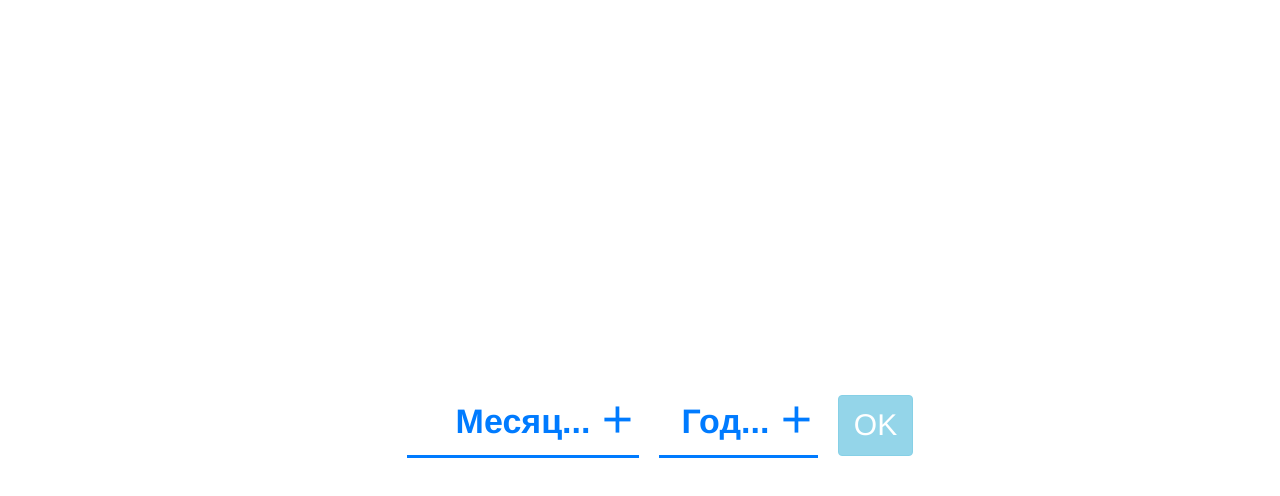
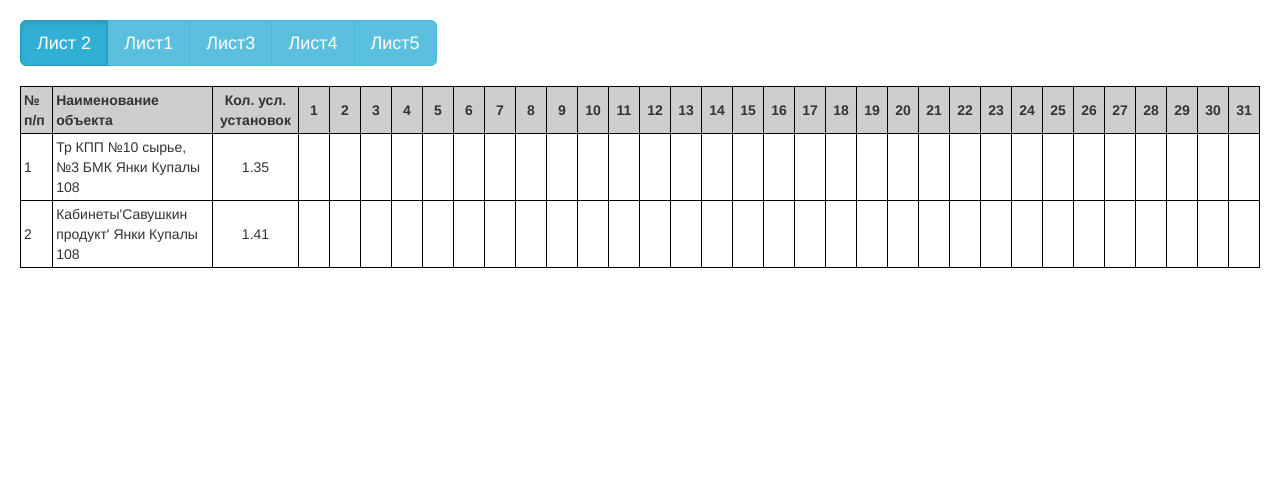
Before and after one commit to arsafab/report-table, an Angular app: page / in a window 1280 px wide. Shown: the top 496 px of the page. Built offline with nearby package versions, Linux system fonts and the light colour scheme.

Commit message:
display days

```diff
--- a/src/app/app.component.html
+++ b/src/app/app.component.html
@@ -56,5 +56,5 @@
     </button>
   </div>
 
-  <app-table [data]="activeGroup" [date]="date"></app-table>
+  <app-table [group]="activeGroup" [date]="date"></app-table>
 </main>
--- a/src/app/app.component.ts
+++ b/src/app/app.component.ts
@@ -10,13 +10,14 @@ import { temp } from './data';
   styleUrls: ['./app.component.css']
 })
 export class AppComponent {
-  public groups: IGroup[] = [];
-  public activeGroup: IGroup;
-  public date: Date;
+  // public groups: IGroup[] = [];
+  // public activeGroup: IGroup;
+  // public date: Date;
   public month: string;
   public year: string;
-  // public groups: IGroup[] = temp;
-  // public activeGroup: IGroup = this.groups[0];
+  public groups: IGroup[] = temp;
+  public activeGroup: IGroup = this.groups[0];
+  public date: Date = new Date(2018, 6);
 
   constructor(
     private excelToJson: ExcelToJsonService
@@ -44,6 +45,17 @@ export class AppComponent {
     this.year = null;
   }
 
+  private fillFields(daynumber: number): void {
+    this.groups.forEach(item => {
+      return item.objects = item.objects.map(object => {
+        return {
+          ...object,
+          fields: new Array(daynumber).fill(null)
+        };
+      });
+    });
+  }
+
   private parseWorkSheet(data: any): void {
     for (const key in data.sheets) {
       if (data.sheets[key]) {
@@ -60,5 +72,6 @@ export class AppComponent {
     }
 
     this.activeGroup = this.groups[0];
+    this.fillFields(32 - this.date.getDate());
   }
 }
--- a/src/app/components/table/table.component.css
+++ b/src/app/components/table/table.component.css
@@ -5,10 +5,28 @@ table {
 table th {
   border: 1px solid #000000;
   padding: 3px;
+  min-width: 30px;
   background: #cecece;
+}
+
+table th:nth-child(n+3),
+table td:nth-child(n+3) {
+  text-align: center;
+}
+
+table td:nth-child(n+4) {
+  padding: 0;
+}
+
+table td:nth-child(n+3) input {
+  width: 30px;
+  height: 24px;
+  border: 0;
+  padding: 0 3px;
 }
 
 table td {
   border: 1px solid #000000;
   padding: 3px;
+  min-width: 30px;
 }
--- a/src/app/components/table/table.component.html
+++ b/src/app/components/table/table.component.html
@@ -1,18 +1,20 @@
-<p>{{ date }}</p>
-
-<table *ngIf="data">
+<table *ngIf="group">
   <thead>
     <tr>
       <th>№ п/п</th>
       <th>Наименование объекта</th>
       <th>Кол. усл. установок</th>
+      <th *ngFor="let item of group.objects[0].fields; let i = index">{{ i + 1 }}</th>
     </tr>
   </thead>
   <tbody>
-    <tr *ngFor="let object of data.objects; let i = index">
+    <tr *ngFor="let object of group.objects; let i = index">
       <td>{{ i + 1 }}</td>
       <td>{{ object.name }}</td>
       <td>{{ object.rate }}</td>
+      <td *ngFor="let item of object.fields">
+        <input type="text">
+      </td>
     </tr>
   </tbody>
 </table>
--- a/src/app/components/table/table.component.ts
+++ b/src/app/components/table/table.component.ts
@@ -7,10 +7,12 @@ import { IGroup } from '../../models';
   styleUrls: ['./table.component.css']
 })
 export class TableComponent implements OnInit {
-  @Input() public data: IGroup;
+  @Input() public group: IGroup;
   @Input() public date: Date;
 
   constructor() {}
 
-  ngOnInit() {}
+  ngOnInit() {
+
+  }
 }
--- a/src/app/data.ts
+++ b/src/app/data.ts
@@ -2,51 +2,8 @@ export const temp =
 [
   {name: 'Лист 2',
   objects: [
-      {name: 'Тр КПП №10 сырье, №3 БМК Янки Купалы 108', rate: '1.35'},
-      {name: 'Кабинеты\'Савушкин продукт\' Янки Купалы 108', rate: '1.41'},
-      {name: 'Тревога поста №12 Янки Купалы 118', rate: '1.2'},
-      {name: 'Вед. пост. пост № 14 БМК Янки Купалы 108', rate: '1.20'},
-      {name: 'Пост №11 Транс.прох.№3 Савушки Янки Купалы 118', rate: '1.25'},
-      {name: 'Тр.магаз.кулинар.ОАО\'Савушкин\' Янки Купалы 108', rate: '0.6'},
-      {name: 'Тр общежития Савушкин продукт Янки Купалы 115', rate: '0.5'},
-      {name: 'Маг \'Керамика\' Янки Купалы 7', rate: '3.22'},
-      {name: 'Тревога КПП \'Межрайбаза\' Янки Купалы 110', rate: '0.8'},
-      {name: '\'Брест.межрайон.торгов.база\' Янки Купалы 110', rate: '12.9'},
-      {name: 'Склад № 1 Межрайбазы ОПС Янки Купалы 110', rate: '10.33'},
-      {name: 'Брестская таможня каб № 303 Гаврилова 45', rate: '0.99'},
-      {name: 'Касса Брестской таможни Гаврилова 45', rate: '2.17'},
-      {name: 'Комната вещ. док. Таможни Гаврилова 45', rate: '1.53'},
-      {name: 'Оружейная комната таможни Гаврилова 45', rate: '0.97'},
-      {name: 'КТС поста дежурного таможни Гаврилова 45', rate: '0.5'},
-      {name: 'Тр. п26 Брестэлектромонтаж Янки Купалы 111', rate: '1.3'},
-      {name: 'Сторожевой пост ДОСААФ Янки Купалы 109', rate: '0.95'},
-      {name: 'ОАО\'Снежинка\' КТС и УКП поста Янки Купалы 15', rate: '1.05'},
-      {name: 'склад СООО \'АвтоТрактМоторс\' Янки Купалы 112', rate: '1.44'},
-      {name: 'Офис  СООО \'Автотракмоторс\' Янки Купалы 112', rate: '2.45'},
-      {name: 'Общежитие №13 Янки Купалы 111/2', rate: '0.5'},
-      {name: 'Общежитие №11 КУП ЖРЭУ Бреста', rate: '0.5'},
-      {name: 'тр.пом.админ.Бр. ООС ДОССАФ', rate: '0.6'},
-      {name: 'Склад\'ГрандМоторс\' Янки Купалы 13/1', rate: '4.84'},
-      {name: 'Склад ООО \'Союззапчасть\' 2-я Заводская 4', rate: '3.92'},
-      {name: 'тревога КПП Брест-Оптимал Янки Купалы 17/2', rate: '0.75'},
-      {name: 'тр. салона прод.авто \'Шкода\' Янки Купалы 124/1', rate: '0.95'},
-      {name: 'Магазин ООО\'Ома\' Янки Купалы 111', rate: '3.35'},
-      {name: 'Комн.обр.товара ООО \'ОМА\' Янки Купалы 111', rate: '3.58'},
-      {name: 'ООО \'Еврозапчасть\' Янки Купалы 112', rate: '4.98'},
-      {name: 'Центр прох. пост №9 Савушкин Янки Купалы 118', rate: '1.05'},
-      {name: 'Тр АЗС22 ИП Лукоил-Белоруссия Янки Купалы 117', rate: '0.6'},
-      {name: 'Офис ОАО\'Брестмясомолсервис\' Янки Купалы 112А', rate: '5.45'},
-      {name: 'КТС КПП ОАО\'Брестмясомолсервис Янки Купалы 122 А', rate: '0.85'},
-      {name: 'Тр.КПП комбинат противоп.работ Сов Конституции 30', rate: '0.5'},
-      {name: 'Хранилище радиоктивных изотопо Янки Купалы 111', rate: '0.87'},
-      {name: 'Склад ТЧУП \'ТракБел\' Янки Купалы 112', rate: '1.89'},
-      {name: 'Тревога \'Белтеплоизоляция\' Янки Купалы 17', rate: '0.6'},
-      {name: 'Энерготелеком Янки Купалы 15А', rate: '0.8'},
-      {name: 'Маг \'Тет-а-тет\' ООО\'Фаустина\' Молодогвардейская 1', rate: '2.75'},
-      {name: 'КПП ЧТУП \'СотЖер\' Янки Купалы 136/3', rate: '1.25'},
-      {name: 'Автосервис ООО\'Белкар\' Янки Купалы 13/3', rate: '4.06'},
-      {name: 'Склад Агромашзапчасть Янки Купалы 112', rate: '1.98'},
-      {name: 'Тревога и УКП \'Кооптранс\' Янки Купалы 110', rate: '0.85'}
+      {name: 'Тр КПП №10 сырье, №3 БМК Янки Купалы 108', rate: '1.35', fields: [null, null, null, null, null, null, null, null, null, null, null, null, null, null, null, null, null, null, null, null, null, null, null, null, null, null, null, null, null, null, null]},
+      {name: 'Кабинеты\'Савушкин продукт\' Янки Купалы 108', rate: '1.41', fields: [null, null, null, null, null, null, null, null, null, null, null, null, null, null, null, null, null, null, null, null, null, null, null, null, null, null, null, null, null, null, null]},
     ]
   },
   {name: 'Лист1',
--- a/src/app/models.ts
+++ b/src/app/models.ts
@@ -1,6 +1,7 @@
 export interface IObject {
   name: string;
   rate: number | string;
+  fields?: number[] | null[];
 }
 
 export interface IGroup {
```
